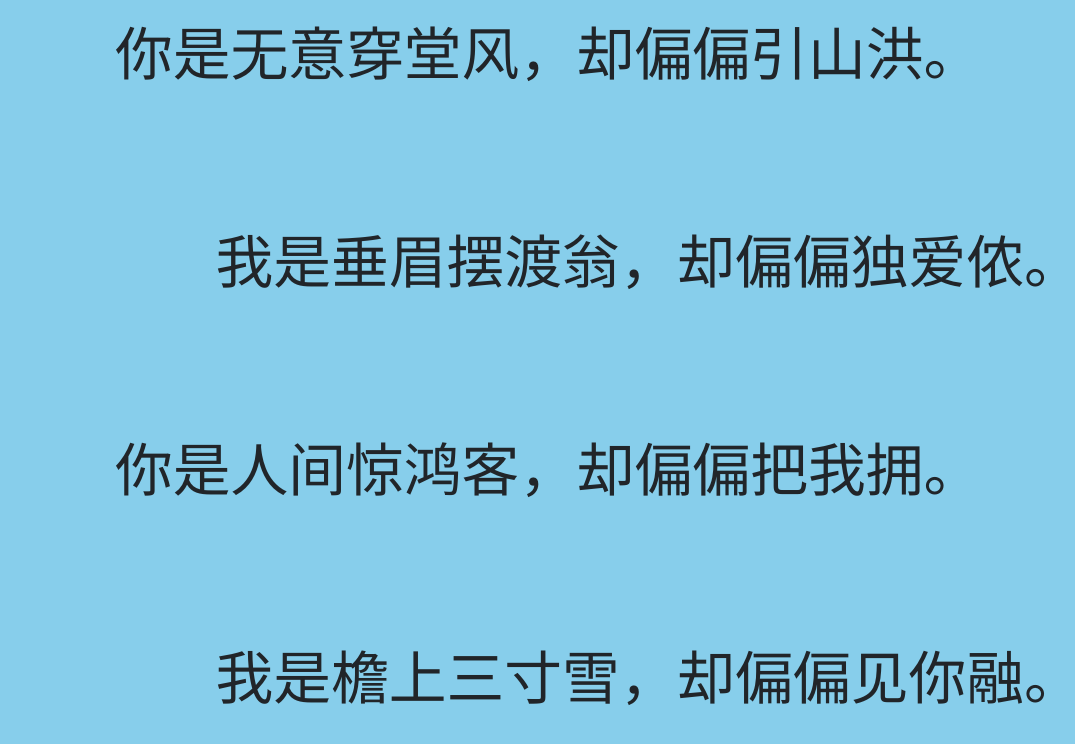
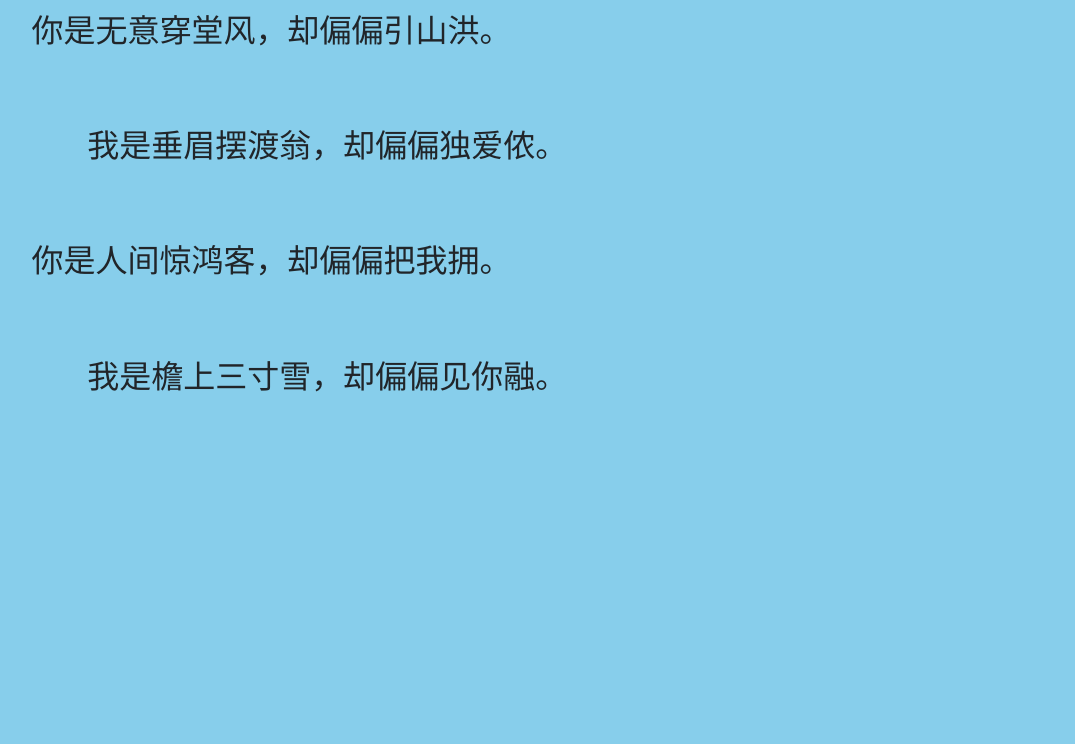
Before and after one commit to qishao66/MyBlog, a plain HTML site: page haoju.html in a window 1280 px wide. Shown: the whole page, without its empty margins (72-1147 px from the left). Drawn offline with nearby package versions, Linux system fonts and the light colour scheme.

Commit message:
Add files via upload

```diff
--- a/haoju.html
+++ b/haoju.html
@@ -19,13 +19,13 @@
     <!-- Responsive css -->
     <link rel="stylesheet" href="css/responsive.css">
     <style>
-        .div1{font-size: 66px}
-        body{background:skyblue}
+
+        body{background:skyblue; height: 100%; width: 100%;}
+        .font{font-size: 200%; width: 100% ; height: 100%; }
     </style>
 </head>
 <body>
-     <div class="div1">
-         <pre>
+         <pre class="font">
              你是无意穿堂风，却偏偏引山洪。
 
                     我是垂眉摆渡翁，却偏偏独爱侬。
@@ -34,6 +34,5 @@
 
                     我是檐上三寸雪，却偏偏见你融。
          </pre>
-     </div>
 </body>
 </html>
```
Also changed, not shown: coming-soon.html (+2 -2 lines).
